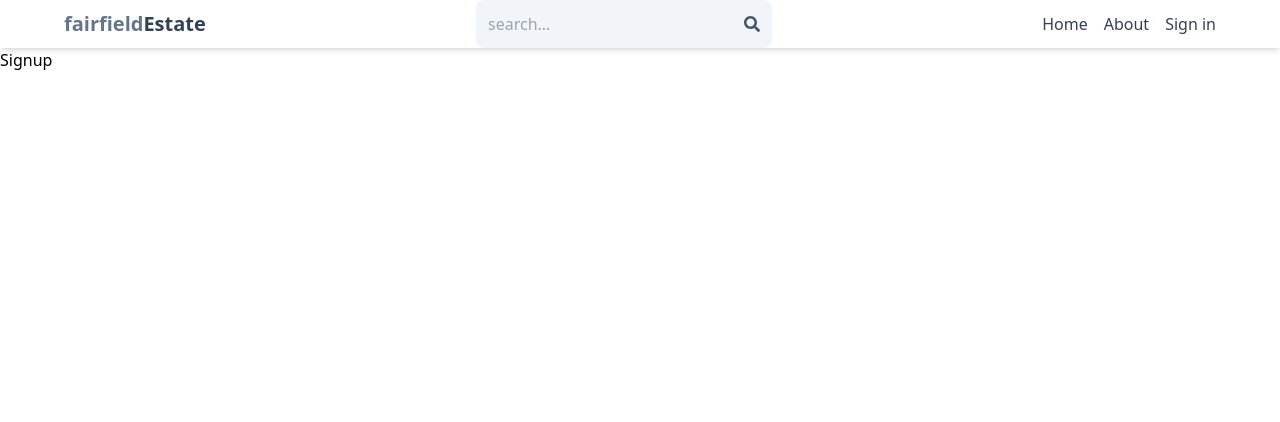
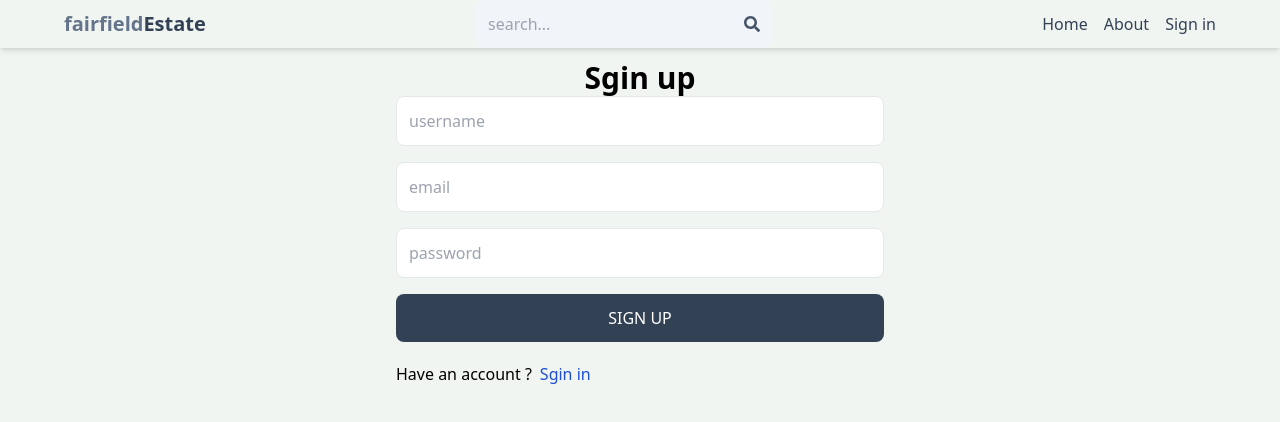
Before and after one commit to devabdallahragheb/miu-wap-client, a React (Create React App) app: page /sign-up in a window 1280 px wide. Shown: the top 422 px of the page. Built offline with nearby package versions, Linux system fonts and the light colour scheme.

Commit message:
add sign up

```diff
--- a/src/index.css
+++ b/src/index.css
@@ -1,3 +1,6 @@
 @tailwind base;
 @tailwind components;
 @tailwind utilities;
+body{
+    background-color: rgb(241, 245, 241);
+}
--- a/src/pages/Signup.js
+++ b/src/pages/Signup.js
@@ -1,9 +1,38 @@
-import React from 'react'
+import React from "react";
+import { Link } from "react-router-dom";
 
 export default function Signup() {
   return (
-    <div>
-      Signup
+    <div className=" p-3 max-w-lg mx-auto">
+      <h1 className="text-3xl  text-center font-semibold">Sgin up</h1>
+      <form className="flex flex-col gap-4">
+        <input
+          type="text"
+          placeholder="username"
+          className=" border p-3 rounded-lg"
+          id="username"
+        ></input>
+        <input
+          type="text"
+          placeholder="email"
+          className=" border p-3 rounded-lg"
+          id="email"
+        ></input>
+        <input
+          type="text"
+          placeholder="password"
+          className=" border p-3 rounded-lg"
+          id="password"
+        ></input>
+        <button  className="bg-slate-700 text-white p-3 rounded-lg uppercase hover:opacity-95 disabled:opacity-80" > Sign up</button>
+      </form>
+      <div className="flex gap-2 mt-5">
+        <p> Have an account ?</p>
+        <Link to={"/sign-in"}>
+        <span className="text-blue-700">Sgin in</span>
+        </Link>
+      </div>
+
     </div>
-  )
+  );
 }
```
